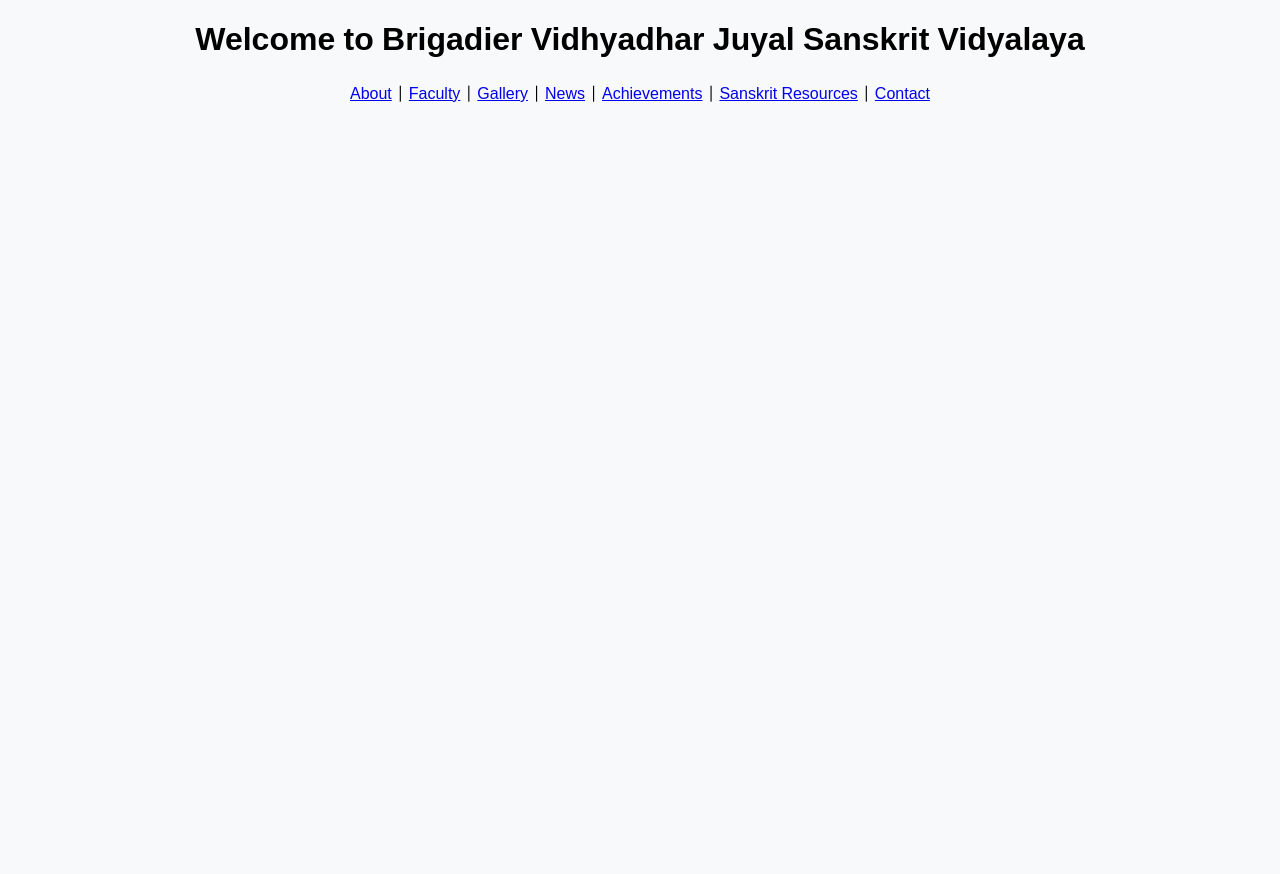
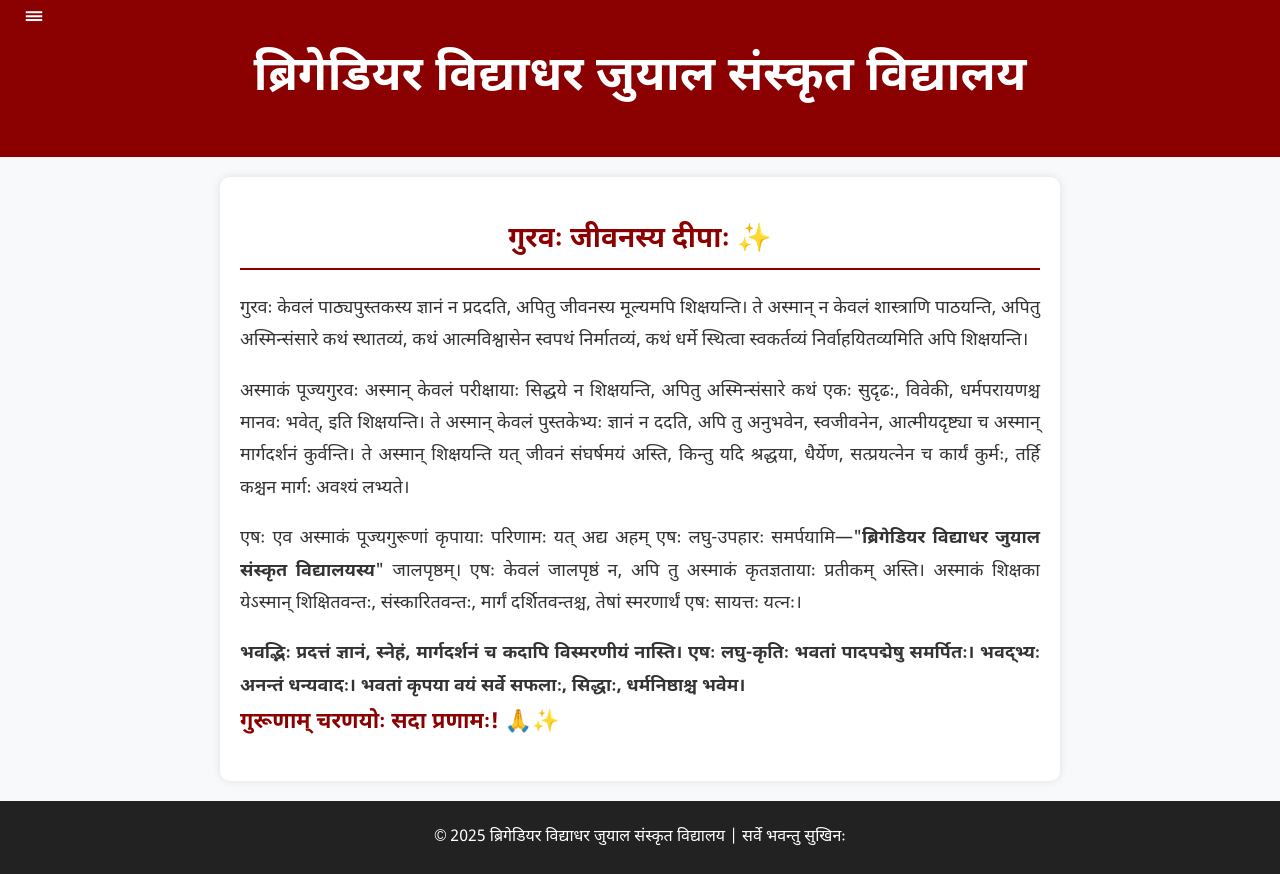
Before and after one commit to basic-hacker/Jai-Maa-Bhuvneshwari, a plain HTML site: page index.html in a window 1280 px wide. Before the commit the page ends 800 px from the top, so only its background shows below. Drawn offline with Linux system fonts and the light colour scheme.

Commit message:
Add files via upload

```diff
--- a/index.html
+++ b/index.html
@@ -1,19 +1,64 @@
 <!DOCTYPE html>
-<html>
+<html lang="sa">
 <head>
-    <title>Home - Brigadier Sanskrit School</title>
+    <meta charset="UTF-8">
+    <meta name="viewport" content="width=device-width, initial-scale=1.0">
+    <title>ब्रिगेडियर विद्याधर जुयाल संस्कृत विद्यालय</title>
     <link rel="stylesheet" href="css/style.css">
+    <link rel="icon" type="image/png" href="images/favicon.png">
+
 </head>
 <body>
-    <h1>Welcome to Brigadier Vidhyadhar Juyal Sanskrit Vidyalaya</h1>
-    <nav>
-        <a href="about.html">About</a> |
-        <a href="faculty.html">Faculty</a> |
-        <a href="gallery.html">Gallery</a> |
-        <a href="news.html">News</a> |
-        <a href="achievements.html">Achievements</a> |
-        <a href="resources.html">Sanskrit Resources</a> |
-        <a href="contact.html">Contact</a>
-    </nav>
+    <header>
+        <button class="menu-btn" onclick="toggleMenu()">☰</button>
+        <h1 class="school-name">ब्रिगेडियर विद्याधर जुयाल संस्कृत विद्यालय</h1>
+        <nav id="sideNav">
+            <ul>
+                <li><a href="index.html">Home</a></li>
+                <li><a href="about.html">About Us</a></li>
+                <li><a href="faculty.html">Faculty</a></li>
+                <li><a href="gallery.html">Gallery</a></li>
+                <li><a href="news.html">News & Updates</a></li>
+                <li><a href="achievements.html">Student Achievements</a></li>
+                <li><a href="resources.html">Sanskrit Resources</a></li>
+                <li><a href="contact.html">Contact</a></li>
+            </ul>
+        </nav>
+    </header>
+
+
+
+    </header>
+
+
+    <main>
+        <section class="guru-message">
+            <h2>गुरवः जीवनस्य दीपाः ✨</h2>
+            <p>
+                गुरवः केवलं पाठ्यपुस्तकस्य ज्ञानं न प्रददति, अपितु जीवनस्य मूल्यमपि शिक्षयन्ति। ते अस्मान् न केवलं शास्त्राणि पाठयन्ति,
+                अपितु अस्मिन्संसारे कथं स्थातव्यं, कथं आत्मविश्वासेन स्वपथं निर्मातव्यं, कथं धर्मे स्थित्वा स्वकर्तव्यं निर्वाहयितव्यमिति अपि शिक्षयन्ति।
+            </p>
+            <p>
+                अस्माकं पूज्यगुरवः अस्मान् केवलं परीक्षायाः सिद्धये न शिक्षयन्ति, अपितु अस्मिन्संसारे कथं एकः सुदृढः, विवेकी, धर्मपरायणश्च मानवः भवेत्, इति शिक्षयन्ति।
+                ते अस्मान् केवलं पुस्तकेभ्यः ज्ञानं न ददति, अपि तु अनुभवेन, स्वजीवनेन, आत्मीयदृष्ट्या च अस्मान् मार्गदर्शनं कुर्वन्ति।
+                ते अस्मान् शिक्षयन्ति यत् जीवनं संघर्षमयं अस्ति, किन्तु यदि श्रद्धया, धैर्येण, सत्प्रयत्नेन च कार्यं कुर्मः, तर्हि कश्चन मार्गः अवश्यं लभ्यते।
+            </p>
+            <p>
+                एषः एव अस्माकं पूज्यगुरूणां कृपायाः परिणामः यत् अद्य अहम् एषः लघु-उपहारः समर्पयामि—"<b>ब्रिगेडियर विद्याधर जुयाल संस्कृत विद्यालयस्य</b>" जालपृष्ठम्।
+                एषः केवलं जालपृष्ठं न, अपि तु अस्माकं कृतज्ञतायाः प्रतीकम् अस्ति। अस्माकं शिक्षका येऽस्मान् शिक्षितवन्तः, संस्कारितवन्तः, मार्गं दर्शितवन्तश्च,
+                तेषां स्मरणार्थं एषः सायत्तः यत्नः।
+            </p>
+            <p class="guru-footer">
+                भवद्भिः प्रदत्तं ज्ञानं, स्नेहं, मार्गदर्शनं च कदापि विस्मरणीयं नास्ति। एषः लघु-कृतिः भवतां पादपद्मेषु समर्पितः। भवद्भ्यः अनन्तं धन्यवादः।
+                भवतां कृपया वयं सर्वे सफलाः, सिद्धाः, धर्मनिष्ठाश्च भवेम।
+                <br> <span class="pranam">गुरूणाम् चरणयोः सदा प्रणामः! 🙏✨</span>
+            </p>
+        </section>
+    </main>
+
+    <footer>
+        <p>&copy; 2025 ब्रिगेडियर विद्याधर जुयाल संस्कृत विद्यालय | सर्वे भवन्तु सुखिनः</p>
+    </footer>
+    <script src="js/script.js"></script>
 </body>
 </html>
```
